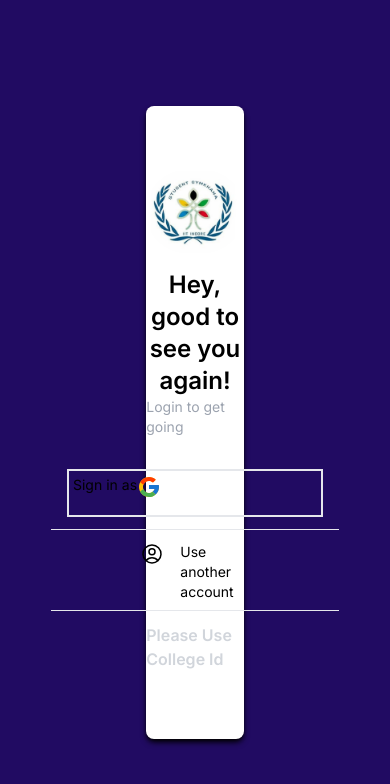
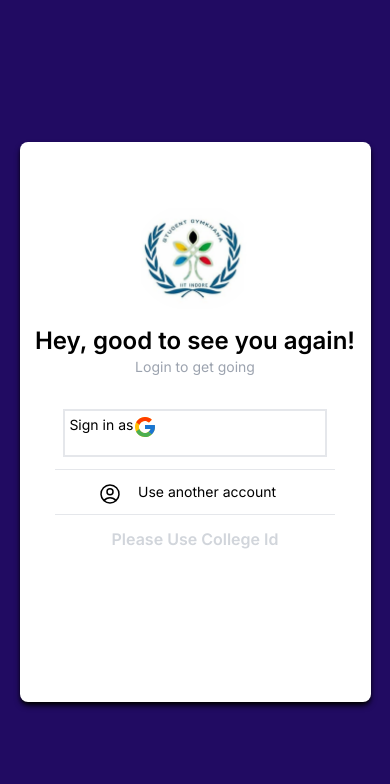
Before and after one commit to Web-Team-IITI-Gymkhana/central-website-client, a Next.js app: page /login in a window 390 px wide. Shown: the top 784 px of the page. Built offline with nearby package versions, Linux system fonts and the light colour scheme.

Commit message:
login responsive

```diff
--- a/pages/login.tsx
+++ b/pages/login.tsx
@@ -4,19 +4,19 @@ import '../app/globals.css'
 export default function login() {
   return (
     <div className='flex h-[100vh] w-[100vw] bg-[rgb(33,11,98)] items-center '>
-      <div className='flex flex-col  h-[75vh] w-[25vw] mx-auto bg-white rounded-lg items-center shadow-md shadow-current'>
+      <div className='flex flex-col  h-[75vh] max-h-[35rem] w-[90%] max-w-[30rem] mx-auto bg-white rounded-lg items-center shadow-md shadow-current'>
         <img src='/gymkhana.jpg' height='150' width='120' className='rounded-full mt-16'></img>
         <h1 className='text-2xl mt-4 font-semibold text-center'>Hey, good to see you again!</h1>
         <p className='text-sm font-thin text-gray-400'>Login to get going</p>
 
-        <div className='flex flex-row w-64 h-12 border-2 mt-8 text-sm p-1' id='sign-in'> Sign in as
+        <div className='flex flex-row w-[75%] h-12 border-2 mt-8 text-sm p-1' id='sign-in'> Sign in as
           <span className=' w-2 h-2'>
             <svg xmlns="http://www.w3.org/2000/svg" x="0px" y="0px" className='w-6 h-6' viewBox="0 0 48 48">
               <path fill="#FFC107" d="M43.611,20.083H42V20H24v8h11.303c-1.649,4.657-6.08,8-11.303,8c-6.627,0-12-5.373-12-12c0-6.627,5.373-12,12-12c3.059,0,5.842,1.154,7.961,3.039l5.657-5.657C34.046,6.053,29.268,4,24,4C12.955,4,4,12.955,4,24c0,11.045,8.955,20,20,20c11.045,0,20-8.955,20-20C44,22.659,43.862,21.35,43.611,20.083z"></path><path fill="#FF3D00" d="M6.306,14.691l6.571,4.819C14.655,15.108,18.961,12,24,12c3.059,0,5.842,1.154,7.961,3.039l5.657-5.657C34.046,6.053,29.268,4,24,4C16.318,4,9.656,8.337,6.306,14.691z"></path><path fill="#4CAF50" d="M24,44c5.166,0,9.86-1.977,13.409-5.192l-6.19-5.238C29.211,35.091,26.715,36,24,36c-5.202,0-9.619-3.317-11.283-7.946l-6.522,5.025C9.505,39.556,16.227,44,24,44z"></path><path fill="#1976D2" d="M43.611,20.083H42V20H24v8h11.303c-0.792,2.237-2.231,4.166-4.087,5.571c0.001-0.001,0.002-0.001,0.003-0.002l6.19,5.238C36.971,39.205,44,34,44,24C44,22.659,43.862,21.35,43.611,20.083z"></path>
             </svg>
           </span>
         </div>
-        <hr className='w-[18rem] mt-3' />
+        <hr className='w-[80%] mt-3' />
         <div className='flex flex-row mt-3'>
           <span>
             <svg xmlns="http://www.w3.org/2000/svg" fill="none" viewBox="0 0 24 24" stroke-width="1.5" stroke="currentColor" className="w-6 h-6">
@@ -25,7 +25,7 @@ export default function login() {
           </span>
           <a href='#' className='text-sm mx-4 font-normal hover:font-semibold' id='another-account'>Use another account</a>
         </div>
-        <hr className='w-[18rem] mt-2' />
+        <hr className='w-[80%] mt-2' />
         <p className='mt-3 text-gray-300 font-semibold text-md'>Please Use College Id</p>
       </div>
     </div>
```
